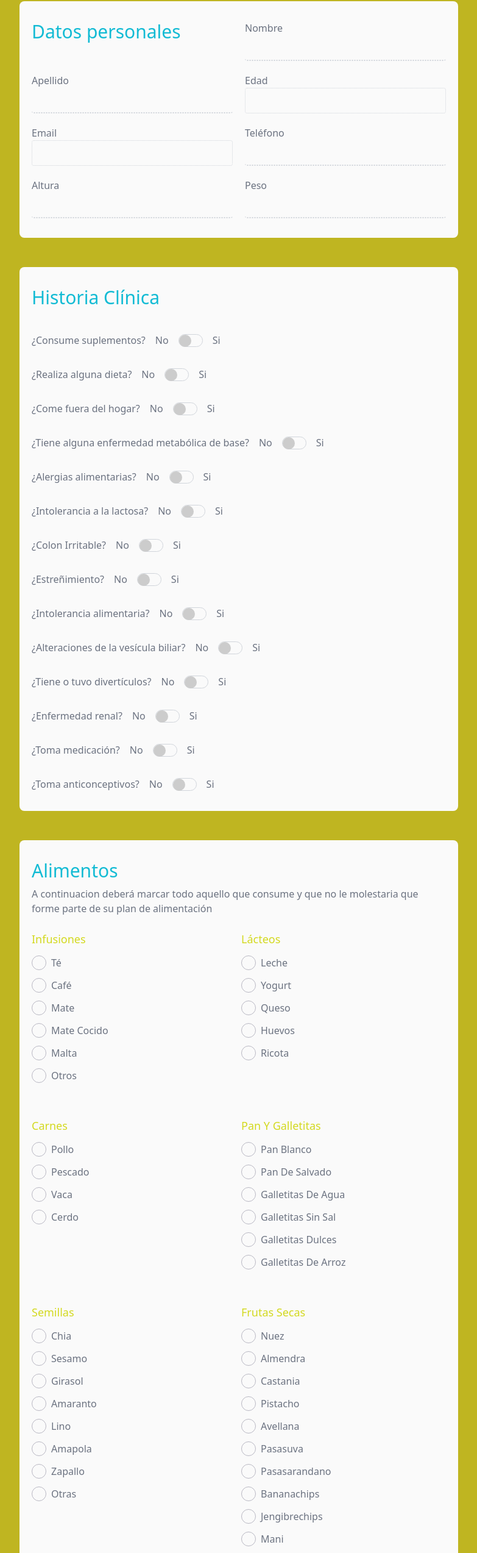
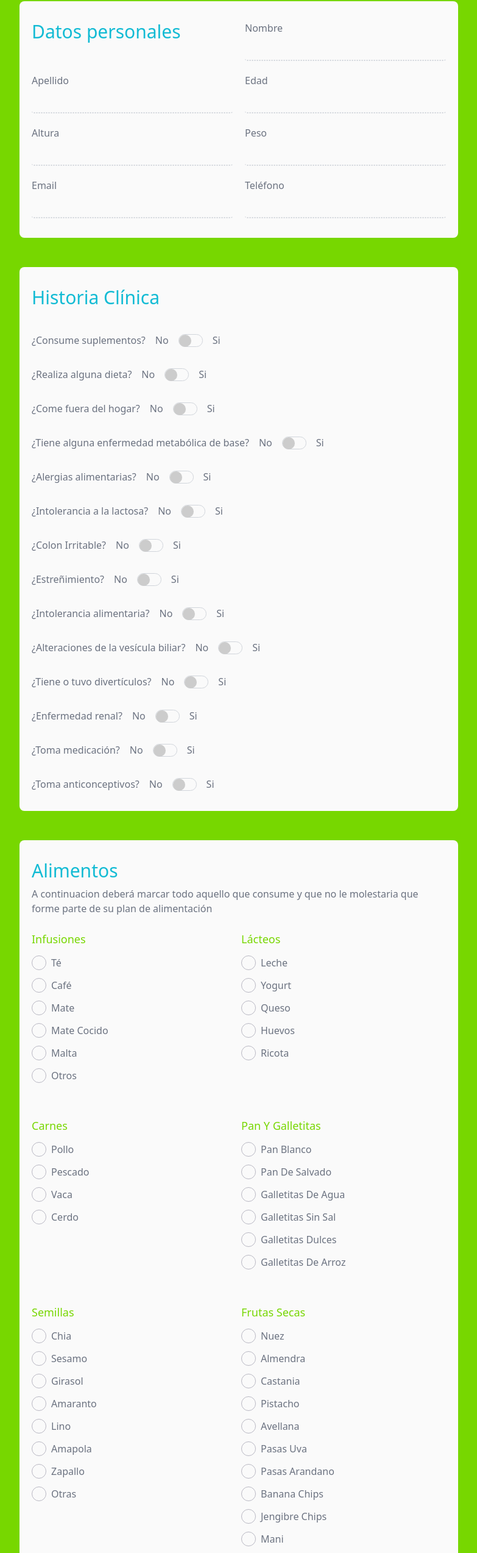
Before and after one commit to Elisa33/nutricion, a React (Vite) app: page / in a window 1280 px wide. Shown: the part 134-2681 px from the top of the page at 61% size, without its empty margins (248-1031 px from the left). Built offline with nearby package versions, Linux system fonts and the light colour scheme; no server answers; the database is empty.

Commit message:
css changes

```diff
--- a/src/App.jsx
+++ b/src/App.jsx
@@ -32,7 +32,7 @@ function App() {
 
 
   return (
-    <div className="bg-olive">
+    <div className="bg-green">
       <div className="pt-10 wrapper">
         <h1 className='font-bold'>Ficha nutricional</h1>
 
@@ -50,6 +50,12 @@ function App() {
             <label>Edad
               <input className='bottom-line' type="number" {...register("datos.edad", { min: 18, max: 99 })} />
             </label>
+            <label>Altura
+            <input className='bottom-line' {...register("datos.altura")} />
+            </label>
+            <label>Peso
+            <input className='bottom-line' {...register("datos.peso")} />
+            </label>
             <label>Email
               <input className='bottom-line'
                 {...register("datos.email", {
@@ -66,15 +72,6 @@ function App() {
             <label>Teléfono
               <input className='bottom-line' {...register("datos.telefono", { required: true })} />
             </label>
-            <label>Altura
-            <input className='bottom-line' {...register("datos.altura")} />
-            </label>
-
-            <label>Peso
-            <input className='bottom-line' {...register("datos.peso")} />
-            </label>
-
-
           </section>
           <section className='grid gap-8'>
             <h2>Historia Clínica</h2>
@@ -269,7 +266,7 @@ function App() {
             <div className="grid gap-2 md:grid-cols-2">
               <div className="py-6">
                 <h3>Infusiones</h3>
-                <input className="invisible inp-cbx" id="te" type="checkbox" {...register('legumbres.te')} />
+                <input className="invisible inp-cbx" id="te" type="checkbox" {...register('infusiones.te')} />
                 <label className="cbx alimentos" htmlFor="te"><span>
                     <svg width="12px" height="9px" viewBox="0 0 12 9">
                       <polyline points="1 5 4 8 11 1"></polyline>
@@ -304,8 +301,8 @@ function App() {
                     </svg>
                   </span>malta
                 </label>
-                <input className="invisible inp-cbx" id="otros" type="checkbox" {...register('infusiones.otros')} />
-                <label className="cbx alimentos" htmlFor="otros"><span>
+                <input className="invisible inp-cbx" id="infsotros" type="checkbox" {...register('infusiones.otros')} />
+                <label className="cbx alimentos" htmlFor="infsotros"><span>
                     <svg width="12px" height="9px" viewBox="0 0 12 9">
                       <polyline points="1 5 4 8 11 1"></polyline>
                     </svg>
@@ -529,28 +526,28 @@ function App() {
                     <svg width="12px" height="9px" viewBox="0 0 12 9">
                       <polyline points="1 5 4 8 11 1"></polyline>
                     </svg>
-                  </span>pasasuva
+                  </span>pasas uva
                 </label>
                 <input className="invisible inp-cbx" id="pasasarandano" type="checkbox" {...register('frutossecos.pasasarandano')} />
                 <label className="cbx alimentos" htmlFor="pasasarandano"><span>
                     <svg width="12px" height="9px" viewBox="0 0 12 9">
                       <polyline points="1 5 4 8 11 1"></polyline>
                     </svg>
-                  </span>pasasarandano
+                  </span>pasas arandano
                 </label>
                 <input className="invisible inp-cbx" id="bananachips" type="checkbox" {...register('frutossecos.bananachips')} />
                 <label className="cbx alimentos" htmlFor="bananachips"><span>
                     <svg width="12px" height="9px" viewBox="0 0 12 9">
                       <polyline points="1 5 4 8 11 1"></polyline>
                     </svg>
-                  </span>bananachips
+                  </span>banana chips
                 </label>
                 <input className="invisible inp-cbx" id="jengibrechips" type="checkbox" {...register('frutossecos.jengibrechips')} />
                 <label className="cbx alimentos" htmlFor="jengibrechips"><span>
                     <svg width="12px" height="9px" viewBox="0 0 12 9">
                       <polyline points="1 5 4 8 11 1"></polyline>
                     </svg>
-                  </span>jengibrechips
+                  </span>jengibre chips
                 </label>
                 <input className="invisible inp-cbx" id="mani" type="checkbox" {...register('frutossecos.mani')} />
                 <label className="cbx alimentos" htmlFor="mani"><span>
@@ -559,8 +556,8 @@ function App() {
                     </svg>
                   </span>mani
                 </label>
-                <input className="invisible inp-cbx" id="otros" type="checkbox" {...register('frutossecos.otros')} />
-                <label className="cbx alimentos" htmlFor="otros"><span>
+                <input className="invisible inp-cbx" id="fsotros" type="checkbox" {...register('frutossecos.otros')} />
+                <label className="cbx alimentos" htmlFor="fsotros"><span>
                     <svg width="12px" height="9px" viewBox="0 0 12 9">
                       <polyline points="1 5 4 8 11 1"></polyline>
                     </svg>
@@ -616,49 +613,50 @@ function App() {
             <h2>Verduras</h2>
             <p className="text-gray-500">por favor tachar aquellas que NO consuma.</p>
             <ul className="grid gap-5 py-5 lista">
+              <li><input type="checkbox" id="albahaca" {...register('verduras.albahaca')} value="albahaca"/><label htmlFor="albahaca">albahaca</label></li>
+              <li><input type="checkbox" id="alcaucil" {...register('verduras.alcaucil')} value="alcaucil"/><label htmlFor="alcaucil">alcaucil</label></li>
               <li><input type="checkbox" id="acelga" {...register('verduras.acelga')} value="acelga"/><label htmlFor="acelga">acelga</label></li>
               <li><input type="checkbox" id="achicoria" {...register('verduras.achicoria')} value="achicoria"/><label htmlFor="achicoria">achicoria</label></li>
               <li><input type="checkbox" id="apio" {...register('verduras.apio')} value="apio"/><label htmlFor="apio">apio</label></li>
+              <li><input type="checkbox" id="arvejas" {...register('verduras.arvejas')} value="arvejas"/><label htmlFor="arvejas">arvejas frescas</label></li>
+              <li><input type="checkbox" id="batata" {...register('verduras.batata')} value="batata"/><label htmlFor="batata">batata</label></li>
               <li><input type="checkbox" id="berenjena" {...register('verduras.berenjena')} value="berenjena"/><label htmlFor="berenjena">berenjena</label></li>
               <li><input type="checkbox" id="berro" {...register('verduras.berro')} value="berro"/><label htmlFor="berro">berro</label></li>
               <li><input type="checkbox" id="brocoli" {...register('verduras.brocoli')} value="brocoli"/><label htmlFor="brocoli">brocoli</label></li>
+              <li><input type="checkbox" id="brotesdesoja" {...register('verduras.brotesdesoja')} value="brotesdesoja"/><label htmlFor="brotesdesoja">brotes de soja</label></li>
+              <li><input type="checkbox" id="cebolla" {...register('verduras.cebolla')} value="cebolla"/><label htmlFor="cebolla">cebolla</label></li>
+              <li><input type="checkbox" id="cebollaverdeo" {...register('verduras.cebollaverdeo')} value="cebollaverdeo"/><label htmlFor="cebollaverdeo">cebolla de verdeo</label></li>
+              <li><input type="checkbox" id="chauchas" {...register('verduras.chauchas')} value="chauchas"/><label htmlFor="chauchas">chauchas</label></li>
+              <li><input type="checkbox" id="choclo" {...register('verduras.choclo')} value="choclo"/><label htmlFor="choclo">choclo</label></li>
               <li><input type="checkbox" id="coliflor" {...register('verduras.coliflor')} value="coliflor"/><label htmlFor="coliflor">coliflor</label></li>
+              <li><input type="checkbox" id="endibia" {...register('verduras.endibia')} value="endibia"/><label htmlFor="endibia">endibia</label></li>
               <li><input type="checkbox" id="escarola" {...register('verduras.escarola')} value="escarola"/><label htmlFor="escarola">escarola</label></li>
+              <li><input type="checkbox" id="esparragos" {...register('verduras.esparragos')} value="esparragos"/><label htmlFor="esparragos">espárragos</label></li>
               <li><input type="checkbox" id="espinaca" {...register('verduras.espinaca')} value="espinaca"/><label htmlFor="espinaca">espinaca</label></li>
+              <li><input type="checkbox" id="habas" {...register('verduras.habas')} value="habas"/><label htmlFor="habas">habas</label></li>
               <li><input type="checkbox" id="hinojo" {...register('verduras.hinojo')} value="hinojo"/><label htmlFor="hinojo">hinojo</label></li>
-              <li><input type="checkbox" id="esparragos" {...register('verduras.esparragos')} value="esparragos"/><label htmlFor="esparragos">esparragos</label></li>
-              <li><input type="checkbox" id="endibia" {...register('verduras.endibia')} value="endibia"/><label htmlFor="endibia">endibia</label></li>
               <li><input type="checkbox" id="lechuga" {...register('verduras.lechuga')} value="lechuga"/><label htmlFor="lechuga">lechuga</label></li>
+              <li><input type="checkbox" id="mandioca" {...register('verduras.mandioca')} value="mandioca"/><label htmlFor="mandioca">mandioca</label></li>
               <li><input type="checkbox" id="morronrojo" {...register('verduras.morronrojo')} value="morronrojo"/><label htmlFor="morronrojo">morrón rojo</label></li>
               <li><input type="checkbox" id="morronverde" {...register('verduras.morronverde')} value="morronverde"/><label htmlFor="morronverde">morrón verde</label></li>
+              <li><input type="checkbox" id="nabo" {...register('verduras.nabo')} value="nabo"/><label htmlFor="nabo">nabo</label></li>
               <li><input type="checkbox" id="pepino" {...register('verduras.pepino')} value="pepino"/><label htmlFor="pepino">pepino</label></li>
-              <li><input type="checkbox" id="rabano" {...register('verduras.rabano')} value="rabano"/><label htmlFor="rabano">rábano</label></li>
-              <li><input type="checkbox" id="rabanito" {...register('verduras.rabanito')} value="rabanito"/><label htmlFor="rabanito">rabanito</label></li>
-              <li><input type="checkbox" id="radicheta" {...register('verduras.radicheta')} value="radicheta"/><label htmlFor="radicheta">radicheta</label></li>
-              <li><input type="checkbox" id="repollo" {...register('verduras.repollo')} value="repollo"/><label htmlFor="repollo">repollo</label></li>
               <li><input type="checkbox" id="tomate" {...register('verduras.tomate')} value="tomate"/><label htmlFor="tomate">tomate</label></li>
-              <li><input type="checkbox" id="repollitobruselas" {...register('verduras.repollitobruselas')} value="repollitobruselas"/><label htmlFor="repollitobruselas">repollito de bruselas</label></li>
-              <li><input type="checkbox" id="zapallito" {...register('verduras.zapallito')} value="zapallito"/><label htmlFor="zapallito">zapallito</label></li>
-              <li><input type="checkbox" id="alcaucil" {...register('verduras.alcaucil')} value="alcaucil"/><label htmlFor="alcaucil">alcaucil</label></li>
-              <li><input type="checkbox" id="arvejas" {...register('verduras.arvejas')} value="arvejas"/><label htmlFor="arvejas">arvejas frescas</label></li>
-              <li><input type="checkbox" id="cebolla" {...register('verduras.cebolla')} value="cebolla"/><label htmlFor="cebolla">cebolla</label></li>
-              <li><input type="checkbox" id="cebollaverdeo" {...register('verduras.cebollaverdeo')} value="cebollaverdeo"/><label htmlFor="cebollaverdeo">cebolla de verdeo</label></li>
-              <li><input type="checkbox" id="brotesdesoja" {...register('verduras.brotesdesoja')} value="brotesdesoja"/><label htmlFor="brotesdesoja">brotes de soja</label></li>
-              <li><input type="checkbox" id="chauchas" {...register('verduras.chauchas')} value="chauchas"/><label htmlFor="chauchas">chauchas</label></li>
-              <li><input type="checkbox" id="habas" {...register('verduras.habas')} value="habas"/><label htmlFor="habas">habas</label></li>
-              <li><input type="checkbox" id="nabo" {...register('verduras.nabo')} value="nabo"/><label htmlFor="nabo">nabo</label></li>
+              <li><input type="checkbox" id="palta" {...register('verduras.palta')} value="palta"/><label htmlFor="palta">palta</label></li>
+              <li><input type="checkbox" id="papa" {...register('verduras.papa')} value="papa"/><label htmlFor="papa">papa</label></li>
               <li><input type="checkbox" id="palmitos" {...register('verduras.palmitos')} value="palmitos"/><label htmlFor="palmitos">palmitos</label></li>
               <li><input type="checkbox" id="puerro" {...register('verduras.puerro')} value="puerro"/><label htmlFor="puerro">puerro</label></li>
+              <li><input type="checkbox" id="radicheta" {...register('verduras.radicheta')} value="radicheta"/><label htmlFor="radicheta">radicheta</label></li>
+              <li><input type="checkbox" id="rabanito" {...register('verduras.rabanito')} value="rabanito"/><label htmlFor="rabanito">rabanito</label></li>
+              <li><input type="checkbox" id="rabano" {...register('verduras.rabano')} value="rabano"/><label htmlFor="rabano">rábano</label></li>
+              <li><input type="checkbox" id="remolacha" {...register('verduras.remolacha')} value="remolacha"/><label htmlFor="remolacha">remolacha</label></li>
+              <li><input type="checkbox" id="repollitobruselas" {...register('verduras.repollitobruselas')} value="repollitobruselas"/><label htmlFor="repollitobruselas">repollito de bruselas</label></li>
+              <li><input type="checkbox" id="repollo" {...register('verduras.repollo')} value="repollo"/><label htmlFor="repollo">repollo</label></li>
+              <li><input type="checkbox" id="rucula" {...register('verduras.rucula')} value="rucula"/><label htmlFor="rucula">rucula</label></li>
               <li><input type="checkbox" id="zanahoria" {...register('verduras.zanahoria')} value="zanahoria"/><label htmlFor="zanahoria">zanahoria</label></li>
-              <li><input type="checkbox" id="remolacha" {...register('verduras.remolacha')} value="remolacha"/><label htmlFor="remolacha">remolacha</label></li>
               <li><input type="checkbox" id="zapallo" {...register('verduras.zapallo')} value="zapallo"/><label htmlFor="zapallo">zapallo</label></li>
-              <li><input type="checkbox" id="rucula" {...register('verduras.rucula')} value="rucula"/><label htmlFor="rucula">rucula</label></li>
-              <li><input type="checkbox" id="albahaca" {...register('verduras.albahaca')} value="albahaca"/><label htmlFor="albahaca">albahaca</label></li>
-              <li><input type="checkbox" id="papa" {...register('verduras.papa')} value="papa"/><label htmlFor="papa">papa</label></li>
-              <li><input type="checkbox" id="batata" {...register('verduras.batata')} value="batata"/><label htmlFor="batata">batata</label></li>
-              <li><input type="checkbox" id="choclo" {...register('verduras.choclo')} value="choclo"/><label htmlFor="choclo">choclo</label></li>
-              <li><input type="checkbox" id="mandioca" {...register('verduras.mandioca')} value="mandioca"/><label htmlFor="mandioca">mandioca</label></li>
-              <li><input type="checkbox" id="palta" {...register('verduras.palta')} value="palta"/><label htmlFor="palta">palta</label></li>
+
+              <li><input type="checkbox" id="zapallito" {...register('verduras.zapallito')} value="zapallito"/><label htmlFor="zapallito">zapallito</label></li>
             </ul>
 
           </section>
@@ -666,26 +664,26 @@ function App() {
             <h2>Frutas</h2>
             <p className="text-gray-500">por favor tachar aquellas que NO consuma.</p>
             <ul className="grid gap-5 py-5 lista frutas">
+              <li><input type="checkbox" id="anana" {...register('frutas.anana')} value="anana"/><label htmlFor="anana">ananá</label></li>
+              <li><input type="checkbox" id="arandanos" {...register('frutas.arandanos')} value="arandanos"/><label htmlFor="arandanos">arándanos</label></li>
+              <li><input type="checkbox" id="banana" {...register('frutas.banana')} value="banana"/><label htmlFor="banana">banana</label></li>
+              <li><input type="checkbox" id="cereza" {...register('frutas.cereza')} value="cereza"/><label htmlFor="cereza">cereza</label></li>
+              <li><input type="checkbox" id="ciruela" {...register('frutas.ciruela')} value="ciruela"/><label htmlFor="ciruela">ciruela</label></li>
+              <li><input type="checkbox" id="damasco" {...register('frutas.damasco')} value="damasco"/><label htmlFor="damasco">damasco</label></li>
+              <li><input type="checkbox" id="durazno" {...register('frutas.durazno')} value="durazno"/><label htmlFor="durazno">durazno</label></li>
+              <li><input type="checkbox" id="frambuesa" {...register('frutas.frambuesa')} value="frambuesa"/><label htmlFor="frambuesa">frambuesa</label></li>
               <li><input type="checkbox" id="frutillas" {...register('frutas.frutillas')} value="frutillas"/><label htmlFor="frutillas">frutillas</label></li>
               <li><input type="checkbox" id="guinda" {...register('frutas.guinda')} value="guinda"/><label htmlFor="guinda">guinda</label></li>
+              <li><input type="checkbox" id="higo" {...register('frutas.higo')} value="higo"/><label htmlFor="higo">higo</label></li>
+              <li><input type="checkbox" id="kiwi" {...register('frutas.kiwi')} value="kiwi"/><label htmlFor="kiwi">kiwi</label></li>
               <li><input type="checkbox" id="limon" {...register('frutas.limon')} value="limon"/><label htmlFor="limon">limon</label></li>
-              <li><input type="checkbox" id="ciruela" {...register('frutas.ciruela')} value="ciruela"/><label htmlFor="ciruela">ciruela</label></li>
-              <li><input type="checkbox" id="sandia" {...register('frutas.sandia')} value="sandia"/><label htmlFor="sandia">sandia</label></li>
               <li><input type="checkbox" id="mandarina" {...register('frutas.mandarina')} value="mandarina"/><label htmlFor="mandarina">mandarina</label></li>
-              <li><input type="checkbox" id="manzana" {...register('frutas.manzana')} value="manzana"/><label htmlFor="manzana">manzana</label></li>
-              <li><input type="checkbox" id="kiwi" {...register('frutas.kiwi')} value="kiwi"/><label htmlFor="kiwi">kiwi</label></li>
-              <li><input type="checkbox" id="higo" {...register('frutas.higo')} value="higo"/><label htmlFor="higo">higo</label></li>
-              <li><input type="checkbox" id="pera" {...register('frutas.pera')} value="pera"/><label htmlFor="pera">pera</label></li>
-              <li><input type="checkbox" id="anana" {...register('frutas.anana')} value="anana"/><label htmlFor="anana">ananá</label></li>
-              <li><input type="checkbox" id="durazno" {...register('frutas.durazno')} value="durazno"/><label htmlFor="durazno">durazno</label></li>
-              <li><input type="checkbox" id="damasco" {...register('frutas.damasco')} value="damasco"/><label htmlFor="damasco">damasco</label></li>
-              <li><input type="checkbox" id="cereza" {...register('frutas.cereza')} value="cereza"/><label htmlFor="cereza">cereza</label></li>
-              <li><input type="checkbox" id="frambuesa" {...register('frutas.frambuesa')} value="frambuesa"/><label htmlFor="frambuesa">frambuesa</label></li>
-              <li><input type="checkbox" id="banana" {...register('frutas.banana')} value="banana"/><label htmlFor="banana">banana</label></li>
-              <li><input type="checkbox" id="uva" {...register('frutas.uva')} value="uva"/><label htmlFor="uva">uva</label></li>
-              <li><input type="checkbox" id="arandanos" {...register('frutas.arandanos')} value="arandanos"/><label htmlFor="arandanos">arándanos</label></li>
               <li><input type="checkbox" id="mango" {...register('frutas.mango')} value="mango"/><label htmlFor="mango">mango</label></li>
               <li><input type="checkbox" id="mamon" {...register('frutas.mamon')} value="mamon"/><label htmlFor="mamon">mamon</label></li>
+              <li><input type="checkbox" id="manzana" {...register('frutas.manzana')} value="manzana"/><label htmlFor="manzana">manzana</label></li>
+              <li><input type="checkbox" id="pera" {...register('frutas.pera')} value="pera"/><label htmlFor="pera">pera</label></li>
+              <li><input type="checkbox" id="sandia" {...register('frutas.sandia')} value="sandia"/><label htmlFor="sandia">sandia</label></li>
+              <li><input type="checkbox" id="uva" {...register('frutas.uva')} value="uva"/><label htmlFor="uva">uva</label></li>
 
             </ul>
           </section>
@@ -761,7 +759,7 @@ function App() {
               {
                 watch("actividad.comidaantes") && (
                   <label className='w-full'>¿Qué?
-                    <input className='bottom-line' {...register('activida.quecomeantes')} />
+                    <input className='bottom-line' {...register('actividad.quecomeantes')} />
                   </label>)
               }
               <label className="flex items-center gap-4 py-4">
@@ -773,20 +771,20 @@ function App() {
               {
                 watch("actividad.comidadespues") && (
                   <label className='w-full'>¿Qué?
-                    <input className='bottom-line' {...register('activida.quecomedespues')} />
+                    <input className='bottom-line' {...register('actividad.quecomedespues')} />
                   </label>)
               }
               <label className='w-full pt-5'>¿Qué bebidas utiliza durante el entrenamiento?
                 <input className='bottom-line' {...register('actividad.bebidas')} />
               </label>
               <label className='w-full'>¿Cual es tu comida favorita?
-                <input className='bottom-line' {...register('comidafavorita')} />
+                <input className='bottom-line' {...register('otros.comidafavorita')} />
               </label>
               <label className='w-full'>¿Cual es el motivo de la consulta?
-                <input className='bottom-line' {...register('comidafavorita')} />
+                <input className='bottom-line' {...register('otros.motivoconsulta')} />
               </label>
               <label className='w-full'>¿Como me conociste?
-                <input className='bottom-line' {...register('comidafavorita')} />
+                <input className='bottom-line' {...register('otros.comoconociste')} />
               </label>
             </div>
 
--- a/src/index.css
+++ b/src/index.css
@@ -7,7 +7,7 @@
 }
 
 .bottom-line{
-  @apply w-full border-0 border-b-2 border-dotted;
+  @apply w-full border-0 border-b-2 border-dotted text-olive;
 }
 
 .alimentos{
@@ -31,10 +31,10 @@
     @apply block p-2 border border-gray-300 rounded bg-neutral focus:outline-none focus:border-olive;
   }
   input[type="number"]{
-    @apply block p-2 border border-gray-300 rounded bg-neutral focus:outline-none focus:border-olive;
+    @apply block w-full p-2 border-0 border-b-2 border-dotted rounded bg-neutral focus:outline-none focus:border-olive;
   }
   input[type="email"]{
-    @apply block p-2 border border-gray-300 rounded bg-neutral focus:outline-none focus:border-olive;
+    @apply block w-full p-2 border-0 border-b-2 border-dotted rounded bg-neutral focus:outline-none focus:border-olive;
   }
   input[type="checkbox"]{
     @apply block p-2 border border-gray-300 rounded-full focus:outline-none focus:border-gray-300;
--- a/tailwind.config.js
+++ b/tailwind.config.js
@@ -13,7 +13,7 @@ module.exports = {
       'white': '#ffffff',
       'primary': '#F24141',
       'secondary': '#12bbd4',
-      'green': '#D3D91E',
+      'green': '#77d700',
       'olive': '#BFB521',
       'accent': '#848C49',
       'neutral': '#fafafa',
```
